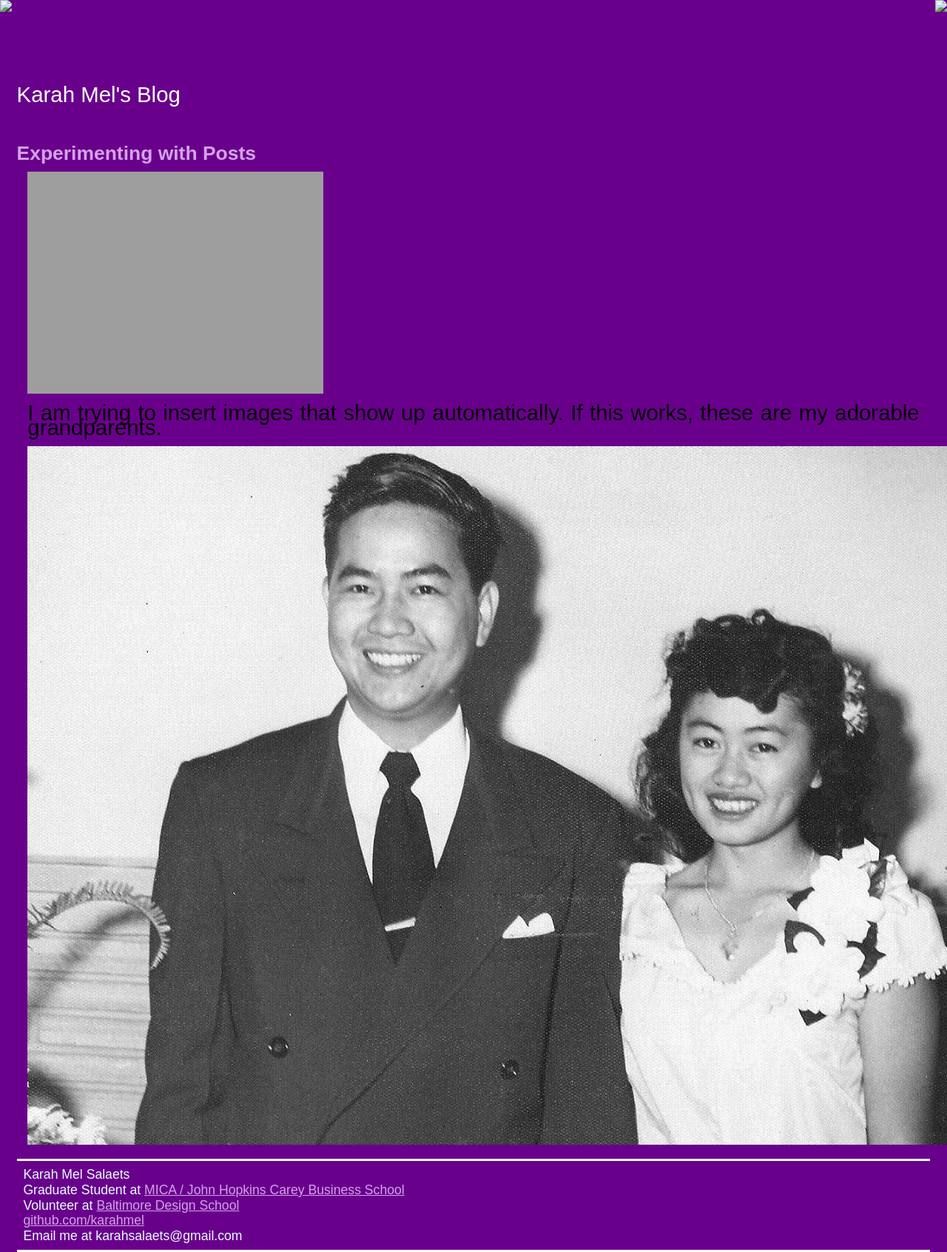
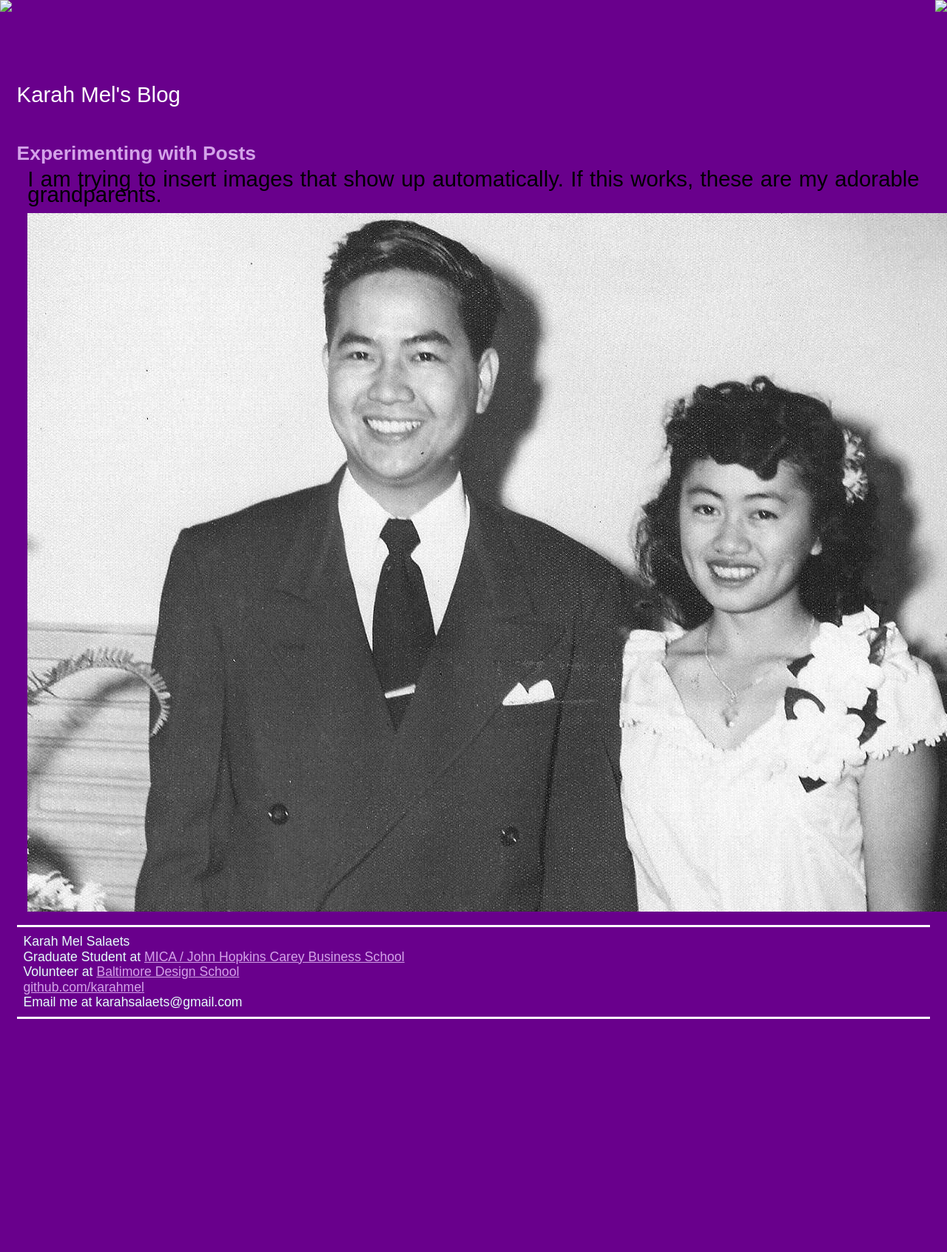
Before and after one commit to Karahmel/Blog, a Jekyll site: the page built from _posts/2014-11-1-Post-1.md, in a window 1280 px wide. Shown: the whole page at 74% size. Built offline with Jekyll 4.4.1, drawn with Linux system fonts in a browser that asks for light colours; Markdown is read by kramdown in place of the engine named in the settings; after the commit the page ends 1377 px from its top, so only the background shows below that.

Commit message:
Update 2014-11-1-Post-1.md

```diff
--- a/_posts/2014-11-1-Post-1.md
+++ b/_posts/2014-11-1-Post-1.md
@@ -9,12 +9,6 @@ title: Experimenting with Posts
 
 
 
-
-![](http://karahmel.github.io/Blog/images/stripe.jpg)
-
-
-
-
 I am trying to insert images that show up automatically. If this works, these are my adorable grandparents.
 
 ![](http://karahmel.github.io/Blog/images/Lews.jpg)
```
